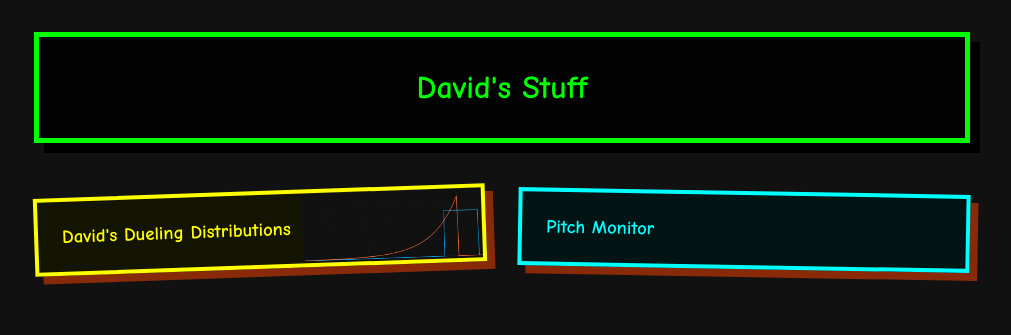
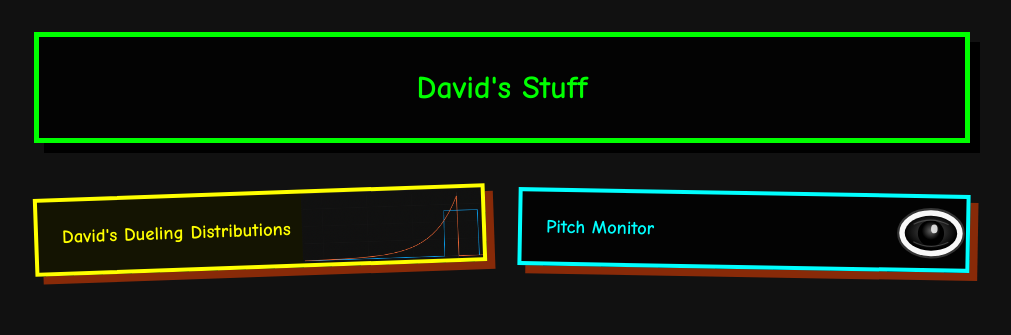
Before and after one commit to Dallach/dallach.github.io, a plain HTML site: page index.html in a window 1280 px wide. Shown: the top 335 px of the page, without its empty margins (138-1149 px from the left). Drawn offline with Linux system fonts and the light colour scheme.

Commit message:
add pitch monitor preview

```diff
--- a/index.html
+++ b/index.html
@@ -72,10 +72,15 @@
             background-position: right;
             background-repeat: no-repeat;
         }
+        .project-card:nth-child(2) {
+            background-image:  url('pitchmonitor-preview.svg');
+            background-size: contain;
+            background-position: right;
+            background-repeat: no-repeat;
+        }
 
         .project-card:nth-child(even) {
             transform: rotate(1deg);
-            background: rgba(0, 20, 20, 0.9);
             border-color: #00ffff;
             color: #00ffff;
         }
```
Also changed, not shown: pitchmonitor-preview.svg (added).
